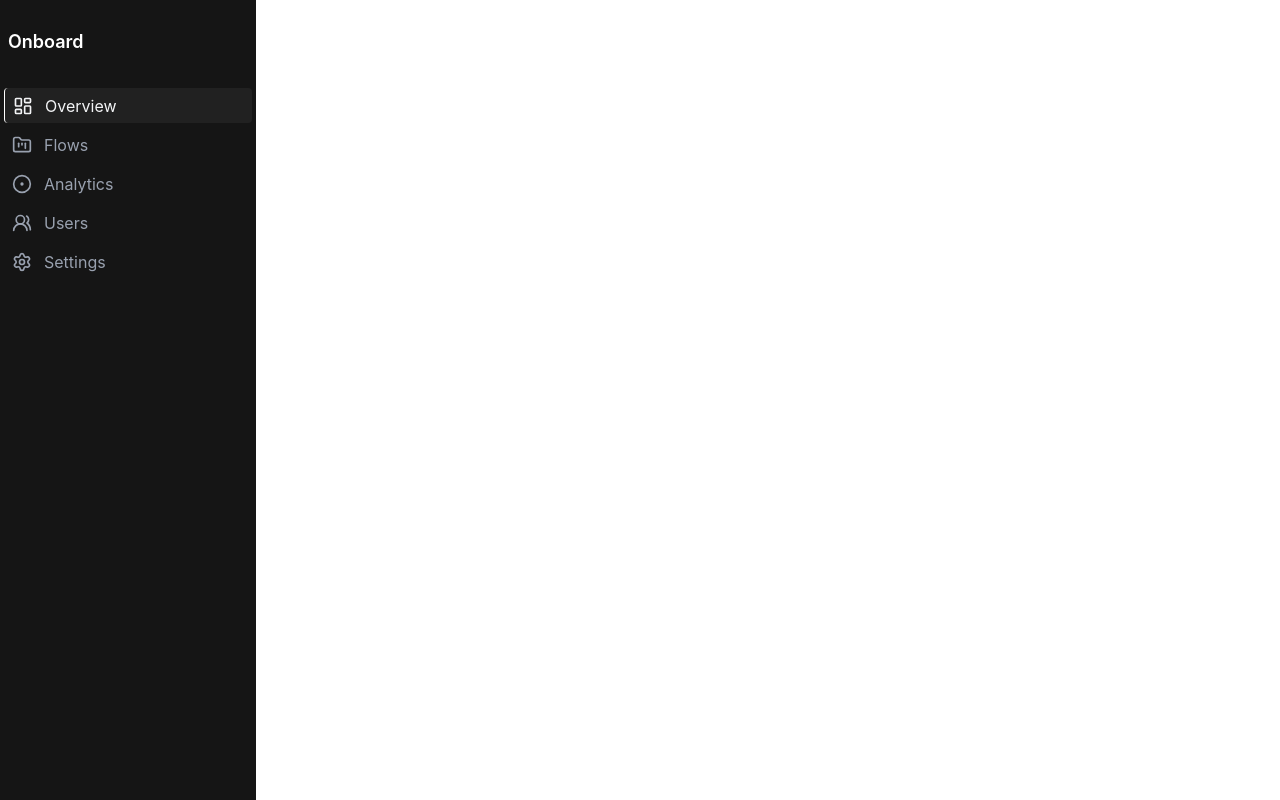
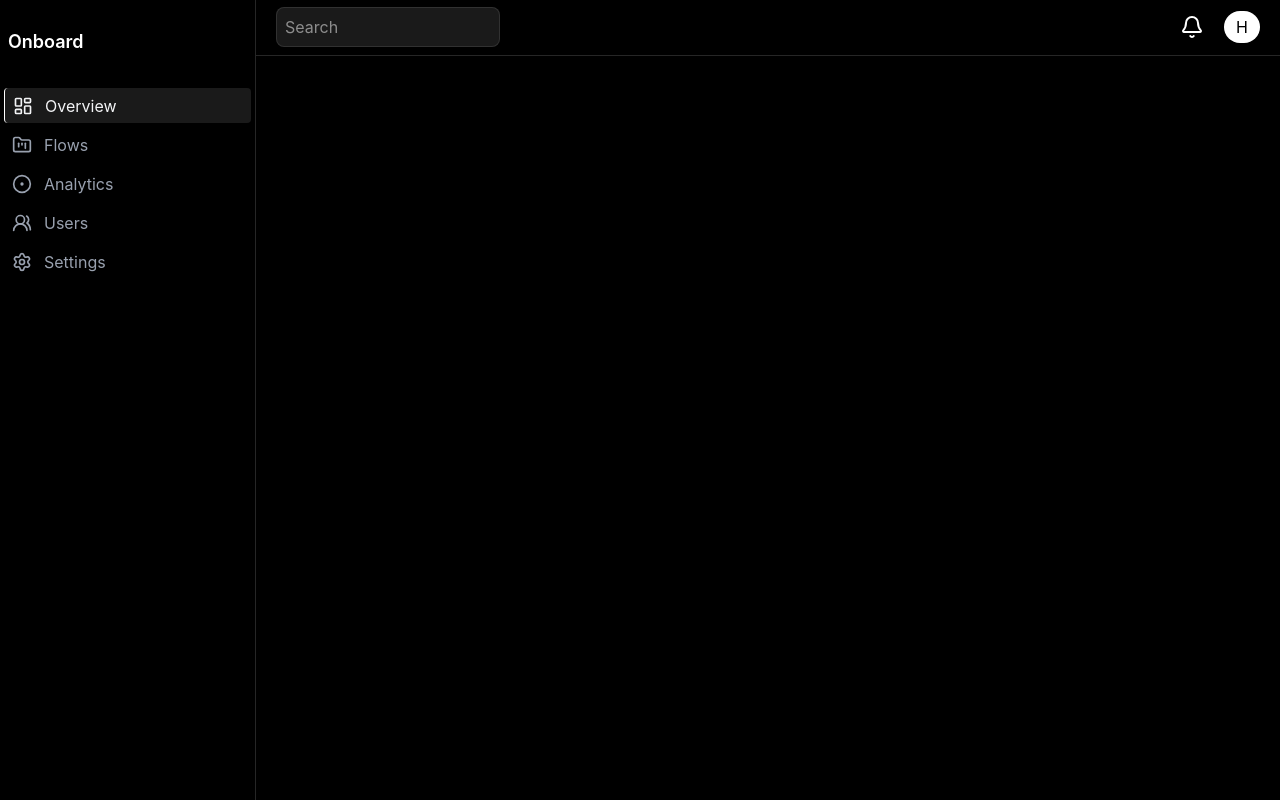
Before and after one commit to harlleenn/Onboard, a React (Vite) app: page / in a window 1280 px wide. Built offline with nearby package versions, Linux system fonts and the light colour scheme.

Commit message:
navbar with search, notifications and avatar

```diff
--- a/src/App.jsx
+++ b/src/App.jsx
@@ -4,15 +4,23 @@ import viteLogo from '/vite.svg'
 // import './App.css'
 import MainPage from './components/Spotlight/Spotlight'
 import Sidebar from './components/Dashboard/Sidebar'
-
+import Navbar from './components/Dashboard/Navbar'
+import Content from './components/Dashboard/Content'
 
 function App() {
 
 
   return (
-    <>
-<Sidebar/>
-    </>
+    <div className='flex h-screen'>
+        <Sidebar/>
+
+      <div className='flex flex-1 flex-col'>
+          <Navbar/>
+          <Content/>
+      </div>
+
+
+    </div>
   )
 }
 
--- a/src/components/Dashboard/Content.jsx
+++ b/src/components/Dashboard/Content.jsx
@@ -0,0 +1,7 @@
+import React from 'react'
+
+export default function Content() {
+  return (
+    <div className='bg-black h-screen'>Content</div>
+  )
+}
--- a/src/components/Dashboard/Navbar.jsx
+++ b/src/components/Dashboard/Navbar.jsx
@@ -0,0 +1,20 @@
+import { Bell } from 'lucide-react'
+import React from 'react'
+
+export default function Navbar() {
+  return (
+    <div className=' bg-[#000000] w-full h-15 border-b border-white/15 relative '>
+        <div className='flex items-center justify-between h-full px-5'>
+              <input placeholder='Search'
+              className=' h-10 w-56  p-2 rounded-lg bg-[#1a1a1a] text-white border border-white/10'/>
+              <div className='flex flex-row gap-5 justify-center items-center'>
+                <Bell color='white'/>
+                <div className='bg-white rounded-full flex justify-center  px-3 py-1'>
+H
+                </div>
+              </div>
+        </div>
+
+    </div>
+  )
+}
--- a/src/components/Dashboard/Sidebar.jsx
+++ b/src/components/Dashboard/Sidebar.jsx
@@ -16,7 +16,7 @@ export default function Sidebar() {
     { id:5,title: "Settings", icon: <Settings width={20} /> },
   ];
   return (
-    <div className="  bg-[#000000ea]  w-64 h-screen  relative ">
+    <div className="  bg-[#000000]  w-64 h-screen relative border-r border-white/15 ">
       <h1 className="text-white pl-2 text-lg font-semibold p-7">Onboard</h1>
       <div className="flex flex-col  gap-1 p-1 ">
         {items.map((item) => (
```
